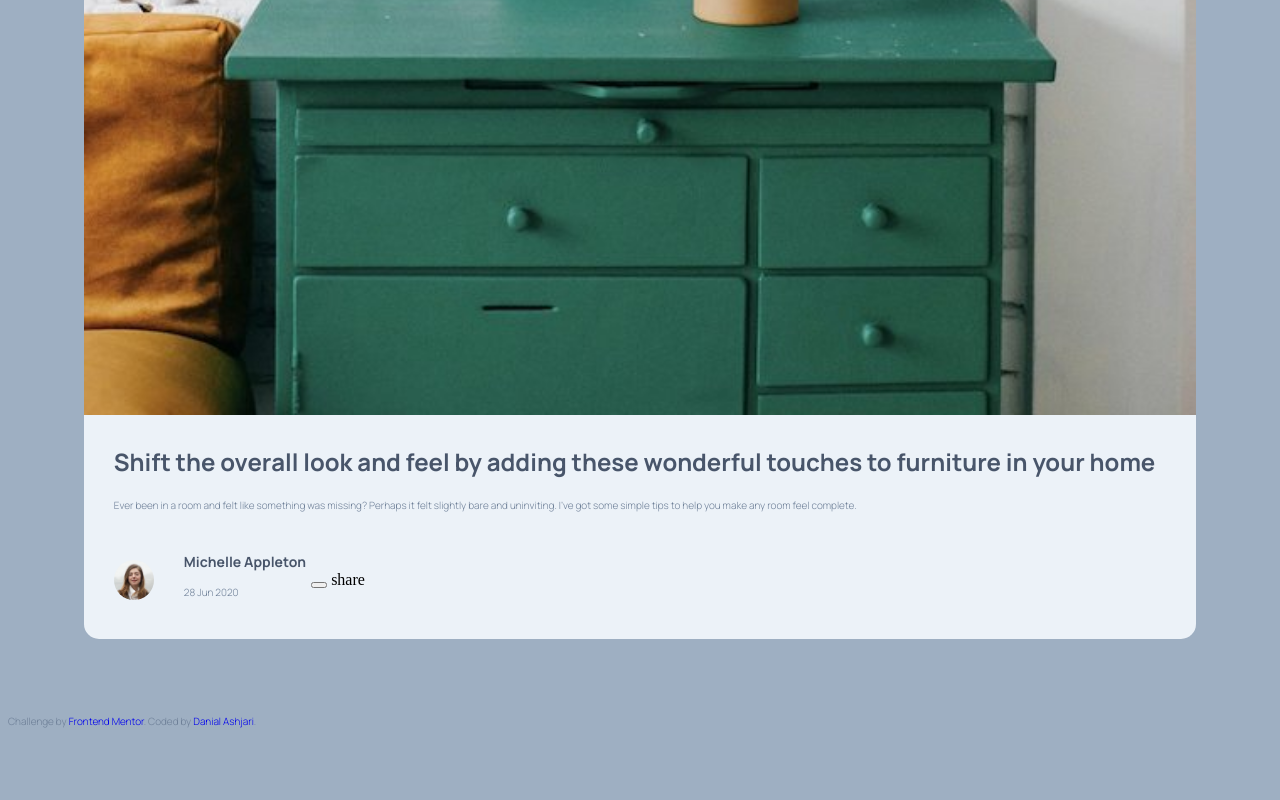
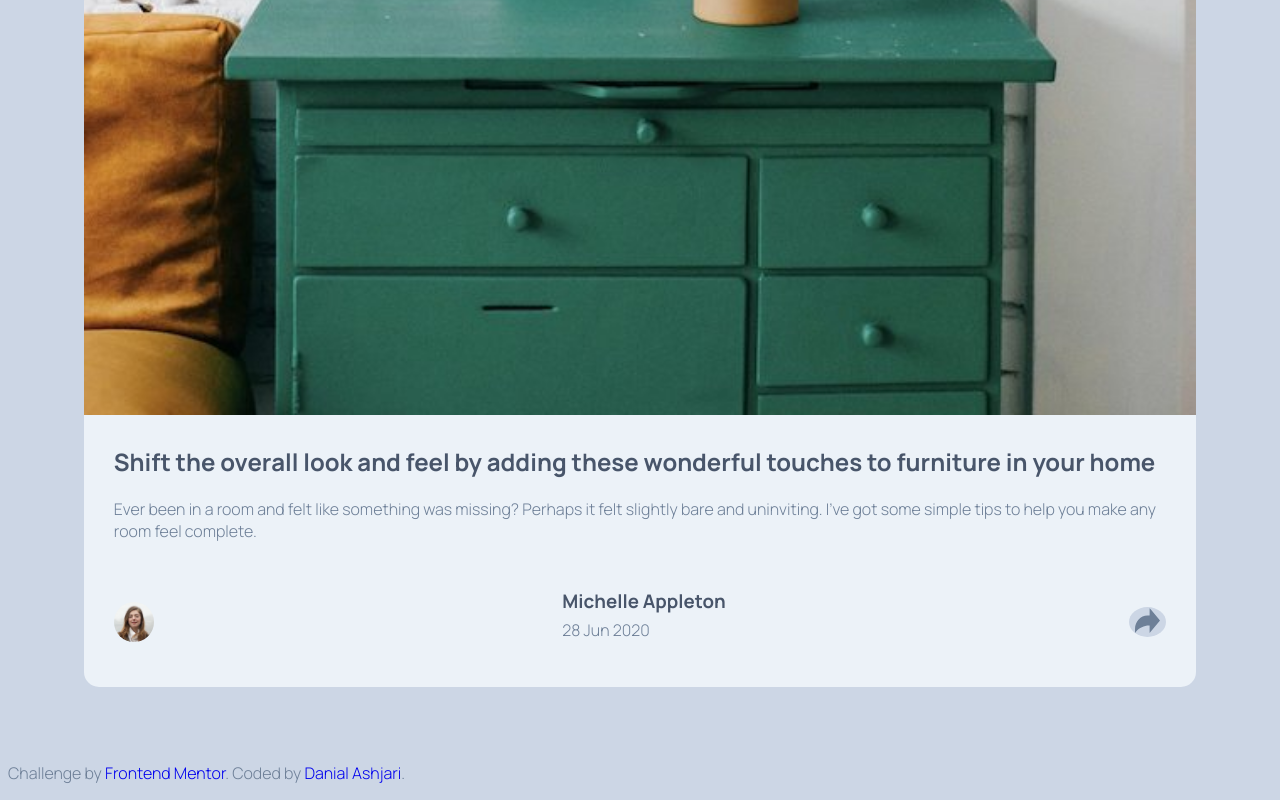
Before and after one commit to danielashjari/article-preview-component-master, a plain HTML site: page index.html in a window 1280 px wide. Shown: the part 551-1351 px from the top of the page. Before the commit the page ends 1289 px from the top, so only its background shows below. Drawn offline with Linux system fonts and the light colour scheme.

Commit message:
style button, update index.html

```diff
--- a/dist/Style.css
+++ b/dist/Style.css
@@ -9,9 +9,11 @@ html {
 }
 
 :root {
-  --body-bg: hsl(212, 23%, 69%);
+  --body-bg: hsl(216, 33%, 85%);
+  --btn-bg: hsl(216, 33%, 85%);
   --card-bg: hsl(210, 46%, 95%);
   --h: hsl(217, 19%, 35%);
+  --share-bg: hsl(217, 19%, 35%);
   --p: hsl(214, 17%, 51%);
 }
 
@@ -26,14 +28,17 @@ h1, h2, h3 {
   color: var(--h);
 }
 
-h3 {
-  font-size: 14px;
+@media (min-width: ) {
+  h3 {
+    font-size: 12px;
+  }
+  p {
+    font-size: 8%;
+  }
 }
-
 p {
   color: var(--p);
   font-weight: 300;
-  font-size: 10px;
 }
 
 a, a:visited, a:active {
@@ -66,13 +71,32 @@ main .card .contact {
   display: flex;
   flex-direction: row;
   align-items: center;
+  justify-content: space-between;
   margin: 0 30px 30px 30px;
 }
-main .card .contact img {
+main .card .contact .profile {
   border-radius: 50%;
   width: 2.5rem;
   height: 2.5rem;
 }
 main .card .contact .info {
-  margin: 0 5px 0 30px;
+  margin: 0 5px 0 10px;
+}
+main .card .contact .info h3 {
+  margin-bottom: 0.3125rem;
+}
+
+.btn {
+  border-radius: 50%;
+  border: 0;
+  background-color: var(--btn-bg);
+}
+.btn img {
+  width: 1.5625rem;
+  height: 1.5625rem;
+}
+
+.hidden {
+  display: none;
+  background-color: var(--share-bg);
 }/*# sourceMappingURL=Style.css.map */
--- a/dist/scss/components/_index.scss
+++ b/dist/scss/components/_index.scss
@@ -1,3 +1,4 @@
 @forward 'body';
 @forward 'card';
+@forward 'button';
 @forward 'footer';
--- /dev/null
+++ b/dist/scss/components/button.scss
@@ -0,0 +1,16 @@
+@use '../util/' as * ;
+
+.btn{
+    border-radius: 50%;
+    border: 0;
+    background-color: var(--btn-bg);
+    img{
+        width: rem(25);
+        height: rem(25);
+    }
+}
+
+.hidden{
+    display: none;
+    background-color: var(--share-bg);
+}
--- a/dist/scss/components/card.scss
+++ b/dist/scss/components/card.scss
@@ -16,14 +16,18 @@ main{
         }
         .contact{
             @include flex(row , center);
+            justify-content:space-between;
             margin: 0 30px 30px 30px;
-            img{
+            .profile{
                 border-radius: 50%;
                 width: rem(40);
                 height: rem(40);
             }
             .info{
-                margin: 0 5px 0 30px;
+                margin: 0 5px 0 10px;
+                h3{
+                    margin-bottom: rem(5);
+                }
             }
         }
     }
--- a/dist/scss/global/color.scss
+++ b/dist/scss/global/color.scss
@@ -1,6 +1,8 @@
 :root {
-    --body-bg: hsl(212, 23%, 69%);
+    --body-bg: hsl(216, 33%, 85%);
+    --btn-bg: hsl(216, 33%, 85%);
     --card-bg: hsl(210, 46%, 95%);
     --h: hsl(217, 19%, 35%);
+    --share-bg: hsl(217, 19%, 35%);
     --p: hsl(214, 17%, 51%);
 }
--- a/dist/scss/global/typography.scss
+++ b/dist/scss/global/typography.scss
@@ -1,4 +1,4 @@
-@use '../util/' as *
+@use '../util/' as *;
 @import url('https://fonts.googleapis.com/css2?family=Manrope:wght@200..800&display=swap');
 
 h1,h2,h3,p {
@@ -14,11 +14,11 @@ h1,h2,h3{
 
 @include breakpoint(small){
     h3{
-        font-size: 14px;
+        font-size: 12px;
     }
 
     p{
-        font-size: 10px;
+        font-size: 8%;
     }
 }
 
--- a/index.html
+++ b/index.html
@@ -30,7 +30,7 @@
         </p>
       </div>
       <div class="contact">
-        <img src="./images/avatar-michelle.jpg" alt="profile">
+        <img src="./images/avatar-michelle.jpg" alt="profile" class="profile">
         <div class="info">
           <h3>
             Michelle Appleton
@@ -39,9 +39,14 @@
             28 Jun 2020
           </p>
         </div>
-        <div class="share">
-          <button type="button" title="button" class="btn"></button>
+        <button type="button" title="button" class="btn">
+          <img src="./images/icon-share.svg" alt="Share icon">
+        </button>
+        <div class="share hidden">
           share
+          <img src="./images/icon-facebook.svg" alt="Facebook logo">
+          <img src="./images/icon-twitter.svg" alt="Twitter logo">
+          <img src="./images/icon-pinterest.svg" alt="Pinterest logo">
         </div>
       </div>
 
```
Also changed, not shown: 1 other file.
